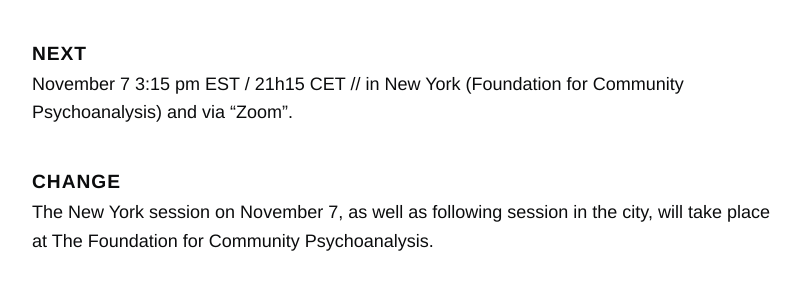
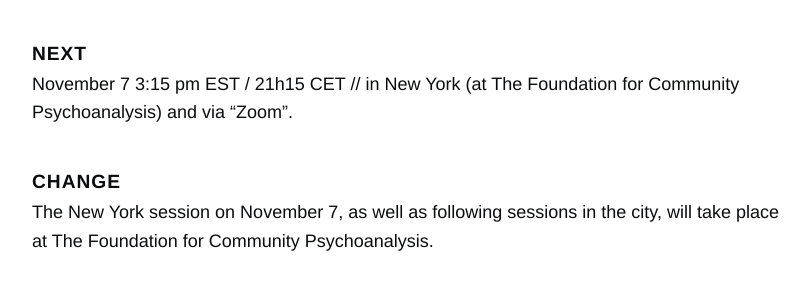
Before and after one commit to mcoelen/structure-of-psychoanalysis, a plain HTML site: page index.html in a window 1280 px wide. Shown: the part 293-593 px from the top of the page, without its empty margins (232-1041 px from the left). Drawn offline with Linux system fonts and the light colour scheme.

Commit message:
Update index.html

```diff
--- a/index.html
+++ b/index.html
@@ -41,10 +41,10 @@
 <p>Psychoanalysis / New York / Berlin // +1 (347) 232-5102 // Comparative Literature / University of Munich // <a href="mailto:mcoelen@lmu.de">mcoelen@lmu.de</a></p>
 
 <h2>Next</h2>
-<p>November 7 3:15 pm EST / 21h15 CET // in New York (Foundation for Community Psychoanalysis) and via “Zoom”.</p>
+<p>November 7 3:15 pm EST / 21h15 CET // in New York (at The Foundation for Community Psychoanalysis) and via “Zoom”.</p>
 
 <h2>Change</h2>
-<p>The New York session on November 7, as well as following session in the city, will take place at The Foundation for Community Psychoanalysis.</p>
+<p>The New York session on November 7, as well as following sessions in the city, will take place at The Foundation for Community Psychoanalysis.</p>
 
 <h2>Affiliation</h2>
 <p>DasUnbehagen New York<br>
```
